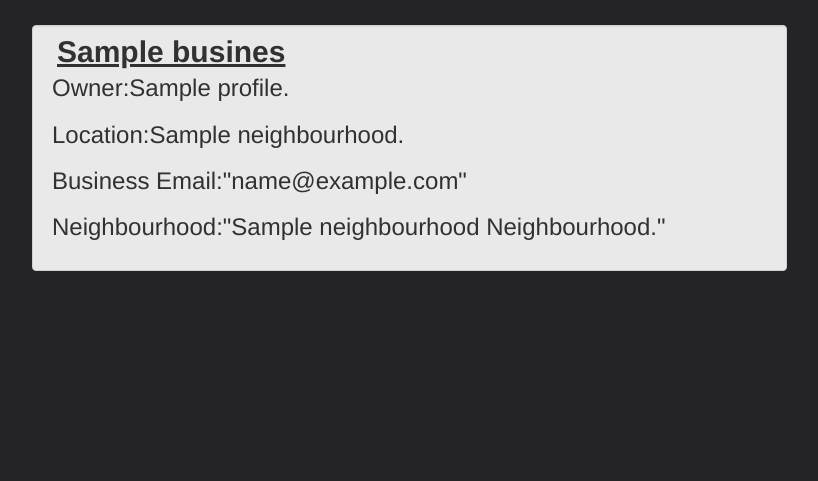
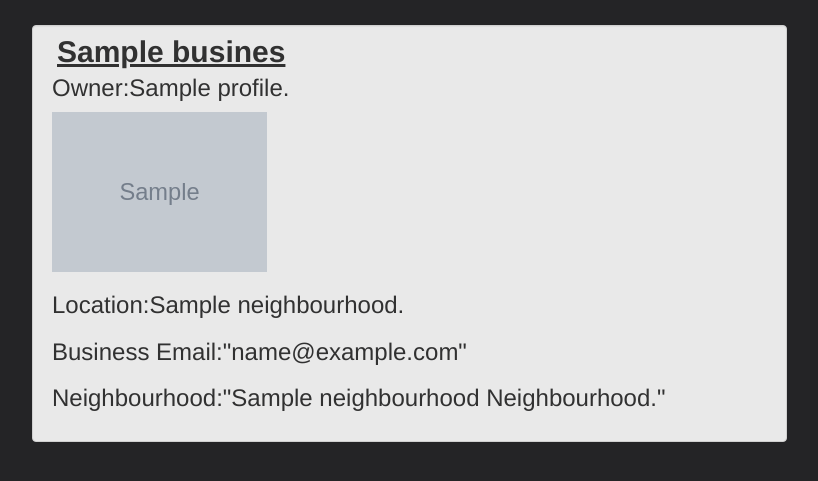
Before and after one commit to markmurimi/neighbour-hood, a Django app: template neighbour/hood/templates/search-results.html in a window 1280 px wide. Shown: the part 55-536 px from the top of the page, without its empty margins (224-1042 px from the left). Run offline with Django 3.2, Linux system fonts and the light colour scheme; the template is opened without the code that fills it: values that come from a table or form of the project are taken from there, others are empty; tables that the repository leaves empty hold one stand-in row (values such as "Sample post"); grey boxes marked "Sample" are stand-in pictures; some libraries are stand-ins or nearby versions.

Commit message:
made changes

```diff
--- a/neighbour/hood/templates/search-results.html
+++ b/neighbour/hood/templates/search-results.html
@@ -6,6 +6,7 @@
         <div class="well"style="background-color:white;margin-left:20%;margin-right:21%;opacity:0.9;margin-top:2%;">
             <h2 style="padding-left:5px;padding-right:20px;margin-top:-10px;margin-bottom:-13px;font-weight:bolder;text-decoration:underline;">{{business.name}}</h2>
             <h3>Owner:{{business.profile.name}}.</h3>
+            <img src="{{business.image.url}}" style="width:30%;">
             <h3>Location:{{business.neighbourhood.neighbourhood_name}}.</h3>
             <h3>Business Email:"{{business.b_email}}"</h3>
             <h3>Neighbourhood:"{{business.neighbourhood.neighbourhood_name}} Neighbourhood."</h3>
```
